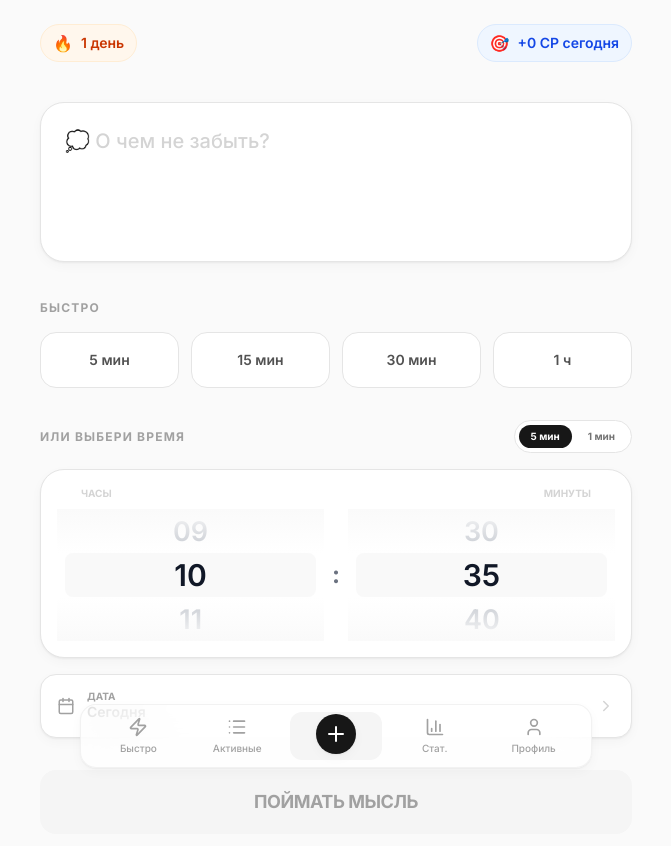
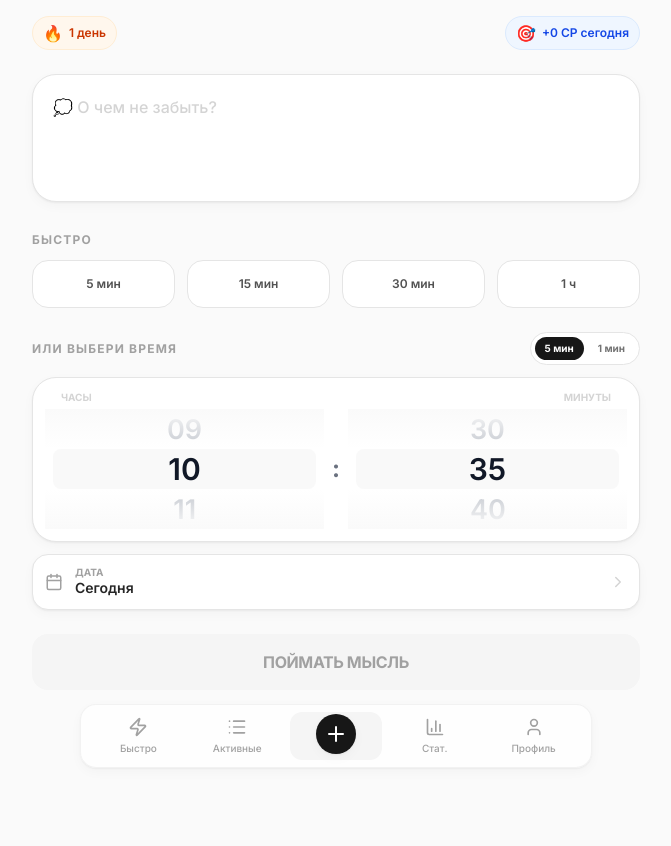
Before and after one commit to Vovadrach/quickremind, a React (Vite) app: page / in a window 1280 px wide. Shown: the top 846 px of the page, without its empty margins (304-975 px from the left). Built offline with nearby package versions, Linux system fonts and the light colour scheme.

Commit message:
fix: keep capture screen compact and show notification banner above UI

```diff
--- a/src/App.tsx
+++ b/src/App.tsx
@@ -63,7 +63,7 @@ export default function App() {
         <motion.div
           initial={{ y: 100 }}
           animate={{ y: 0 }}
-          className="absolute bottom-24 left-0 right-0 p-4 bg-neutral-900 text-white z-40"
+          className="fixed bottom-24 left-0 right-0 p-4 bg-neutral-900 text-white z-[300]"
         >
           <div className="flex items-center gap-4">
             <div className="flex-1">
--- a/src/pages/CapturePage.tsx
+++ b/src/pages/CapturePage.tsx
@@ -81,35 +81,35 @@ export function CapturePage() {
       : formatDateShort(new Date(`${selectedDate}T00:00:00`).getTime(), language);
 
   return (
-    <div className="p-6 flex flex-col">
-      <div className="flex justify-between items-center mb-10">
-        <div className="flex items-center gap-2 bg-orange-50 px-3 py-1.5 rounded-full border border-orange-100">
+    <div className="p-4 flex flex-col">
+      <div className="flex justify-between items-center mb-6">
+        <div className="flex items-center gap-1.5 bg-orange-50 px-2.5 py-1 rounded-full border border-orange-100">
           <span className="text-orange-500">🔥</span>
-          <span className="text-sm font-semibold text-orange-700">
+          <span className="text-xs font-semibold text-orange-700">
             {formatCount(userStats.currentStreak, 'day')}
           </span>
         </div>
-        <div className="flex items-center gap-2 bg-blue-50 px-3 py-1.5 rounded-full border border-blue-100">
+        <div className="flex items-center gap-1.5 bg-blue-50 px-2.5 py-1 rounded-full border border-blue-100">
           <span className="text-blue-500">🎯</span>
-          <span className="text-sm font-semibold text-blue-700">
+          <span className="text-xs font-semibold text-blue-700">
             {formatMessage(copy.capture.todayCp, { count: todayCP })}
           </span>
         </div>
       </div>
 
-      <div className="space-y-8">
+      <div className="space-y-6">
         <div className="relative">
           <textarea
             value={text}
             onChange={(e) => setText(e.target.value)}
             placeholder={copy.capture.placeholder}
-            className="w-full h-40 bg-white border border-neutral-200 rounded-3xl p-6 text-xl font-medium focus:outline-none focus:ring-2 focus:ring-neutral-900/5 transition-all resize-none notion-shadow placeholder:text-neutral-300"
+            className="w-full h-32 bg-white border border-neutral-200 rounded-3xl p-5 text-base font-medium focus:outline-none focus:ring-2 focus:ring-neutral-900/5 transition-all resize-none notion-shadow placeholder:text-neutral-300"
           />
         </div>
 
         {/* Quick Times */}
         <div>
-          <h3 className="text-xs font-bold text-neutral-400 uppercase tracking-widest mb-4">
+          <h3 className="text-xs font-bold text-neutral-400 uppercase tracking-widest mb-3">
             {copy.capture.quickHeader}
           </h3>
           <div className="grid grid-cols-4 gap-3">
@@ -117,7 +117,7 @@ export function CapturePage() {
               <button
                 key={t.value}
                 onClick={() => setSelectedRelative(t.value === selectedRelative ? null : t.value)}
-                className={`h-14 rounded-2xl border transition-all duration-200 text-sm font-semibold ${
+                className={`h-12 rounded-2xl border transition-all duration-200 text-xs font-semibold ${
                   selectedRelative === t.value
                     ? 'bg-neutral-900 text-white border-neutral-900 notion-shadow scale-95'
                     : 'bg-white text-neutral-600 border-neutral-200 hover:border-neutral-300'
@@ -131,7 +131,7 @@ export function CapturePage() {
 
         {/* Custom Picker */}
         <div className={selectedRelative ? 'opacity-30 pointer-events-none' : ''}>
-          <div className="flex items-center justify-between mb-4">
+          <div className="flex items-center justify-between mb-3">
             <h3 className="text-xs font-bold text-neutral-400 uppercase tracking-widest">
               {copy.capture.customHeader}
             </h3>
@@ -139,7 +139,7 @@ export function CapturePage() {
               <button
                 type="button"
                 onClick={() => handleMinuteStepChange(5)}
-                className={`px-3 py-1 text-[10px] font-bold rounded-full transition-colors ${
+                className={`px-2.5 py-1 text-[10px] font-bold rounded-full transition-colors ${
                   minuteStep === 5 ? 'bg-neutral-900 text-white' : 'text-neutral-500 hover:text-neutral-700'
                 }`}
               >
@@ -148,7 +148,7 @@ export function CapturePage() {
               <button
                 type="button"
                 onClick={() => handleMinuteStepChange(1)}
-                className={`px-3 py-1 text-[10px] font-bold rounded-full transition-colors ${
+                className={`px-2.5 py-1 text-[10px] font-bold rounded-full transition-colors ${
                   minuteStep === 1 ? 'bg-neutral-900 text-white' : 'text-neutral-500 hover:text-neutral-700'
                 }`}
               >
@@ -156,8 +156,8 @@ export function CapturePage() {
               </button>
             </div>
           </div>
-          <div className="bg-white border border-neutral-200 rounded-3xl p-4 notion-shadow">
-            <div className="flex justify-between text-[10px] font-bold text-neutral-300 uppercase mb-2 px-6">
+          <div className="bg-white border border-neutral-200 rounded-3xl p-3 notion-shadow">
+            <div className="flex justify-between text-[10px] font-bold text-neutral-300 uppercase mb-1 px-4">
               <span>{copy.capture.hoursLabel}</span>
               <span>{copy.capture.minutesLabel}</span>
             </div>
@@ -167,6 +167,7 @@ export function CapturePage() {
               onHourChange={setHours}
               onMinuteChange={setMinutes}
               minuteStep={minuteStep}
+              itemHeight={40}
               className="w-full"
             />
           </div>
@@ -174,7 +175,7 @@ export function CapturePage() {
           <button
             type="button"
             onClick={() => setIsDatePickerOpen(true)}
-            className="mt-4 w-full h-16 bg-white border border-neutral-200 rounded-2xl flex items-center justify-between px-4 text-neutral-600 notion-shadow"
+            className="mt-3 w-full h-14 bg-white border border-neutral-200 rounded-2xl flex items-center justify-between px-3 text-neutral-600 notion-shadow"
           >
             <div className="flex items-center gap-3">
               <Calendar size={18} className="text-neutral-400" />
@@ -193,7 +194,7 @@ export function CapturePage() {
         <button
           onClick={handleCapture}
           disabled={!text.trim()}
-          className={`w-full h-16 rounded-2xl flex items-center justify-center gap-3 transition-all duration-300 active:scale-95 ${
+          className={`w-full h-14 rounded-2xl flex items-center justify-center gap-3 transition-all duration-300 active:scale-95 ${
             showSuccess
               ? 'bg-emerald-500 text-white'
               : !text.trim()
@@ -207,7 +208,7 @@ export function CapturePage() {
               <span className="font-bold">{copy.capture.successAction}</span>
             </>
           ) : (
-            <span className="font-bold text-lg tracking-tight">{copy.capture.action}</span>
+            <span className="font-bold text-base tracking-tight">{copy.capture.action}</span>
           )}
         </button>
       </div>
```
